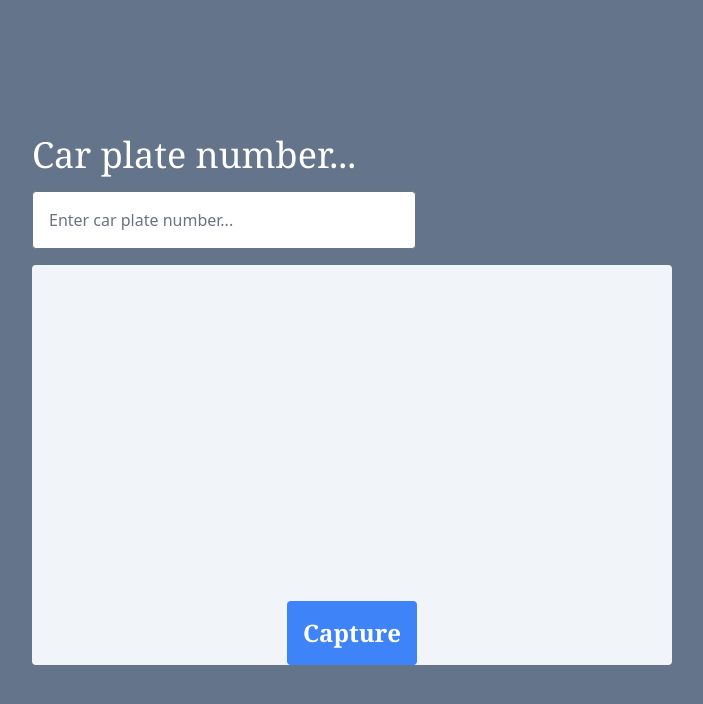
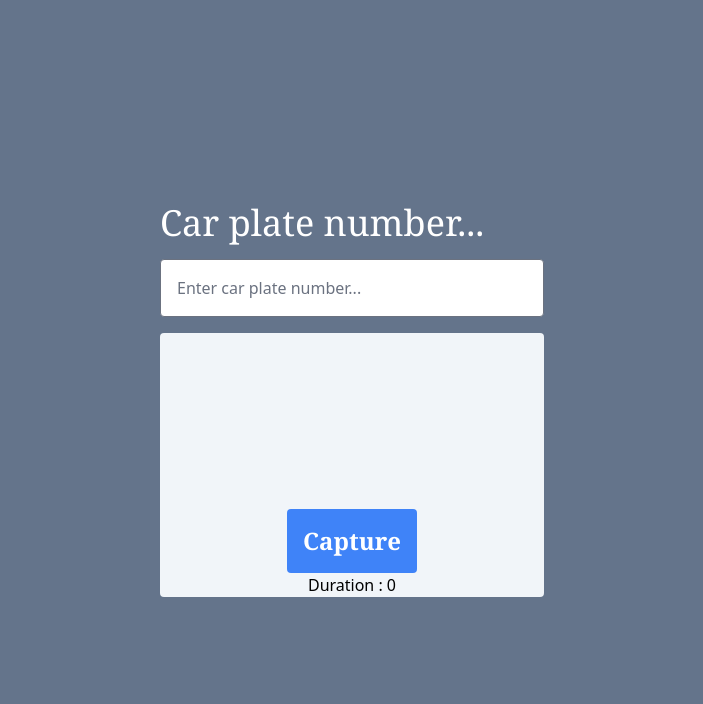
Before and after one commit to sundaytoz2/carnumber-frontend, a Vue app: page / in a window 1280 px wide. Shown: the top 704 px of the page, without its empty margins (288-991 px from the left). Built offline with nearby package versions, Linux system fonts and the light colour scheme; no server answers.

Commit message:
WebcamCapture 컴포넌트에 캡처 처리 시간 측정 기능 추가

```diff
--- a/src/components/WebcamCapture.vue
+++ b/src/components/WebcamCapture.vue
@@ -1,9 +1,12 @@
 <script setup lang="ts">
 import { ref, onMounted } from 'vue'
 
+const duration = ref<number>(0)
 const video = ref<HTMLElement>()
 const canvas = ref<HTMLElement>()
 const capture = async () => {
+  const startTime = Date.now(); // 처리 시작 시간 측정
+
   const _video = video.value as HTMLVideoElement;
   const _canvas = canvas.value as HTMLCanvasElement;
   _canvas.getContext('2d').drawImage(_video, 0, 0, _canvas.width, _canvas.height);
@@ -18,6 +21,10 @@ const capture = async () => {
     });
     const result = await response.json();
     console.log(result);
+
+    const endTime = Date.now(); // 처리 완료 시간 측정
+    const duration = endTime - startTime; // 처리 시간 계산 (밀리초 단위)
+    console.log(`Processing time: ${duration} ms`); // 처리 시간 출력
   })
 }
 
@@ -31,10 +38,11 @@ onMounted(() => {
 
 <template>
   <div class="flex flex-col bg-slate-100 rounded justify-center items-center">
-    <video ref="video" width="640" height="480" autoplay></video>
+    <video ref="video" width="320" height="240" autoplay></video>
     <button class="mt-4 mx-auto text-white rounded bg-blue-500 hover:bg-blue-600 p-4 text-2xl font-bold font-serif"
       @click="capture">Capture</button>
-    <canvas ref="canvas" width="640" height="480" style="display: none;"></canvas>
+    <canvas ref="canvas" width="320" height="240" style="display: none;"></canvas>
+    <p>Duration : {{ duration }}</p>
   </div>
 </template>
 
```
